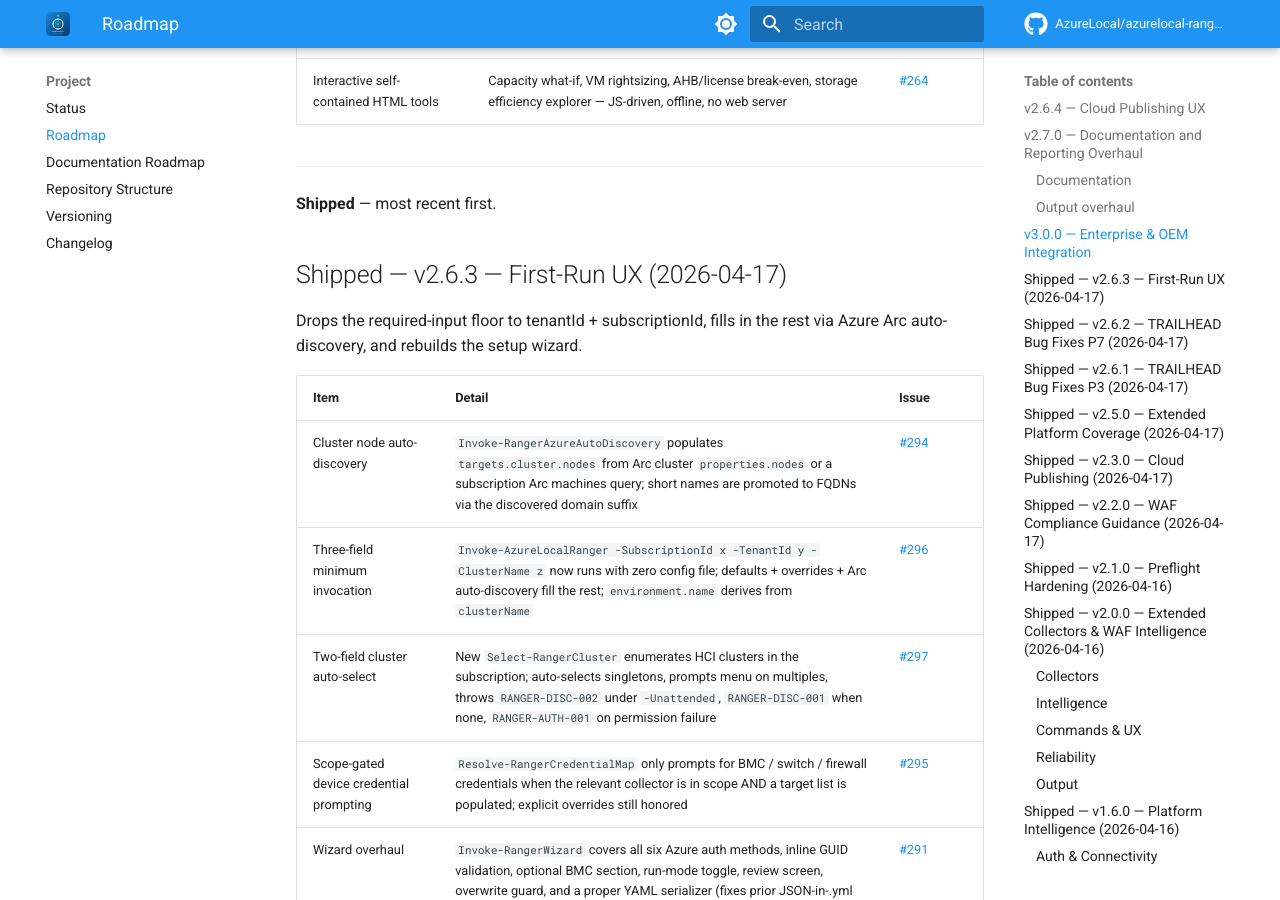
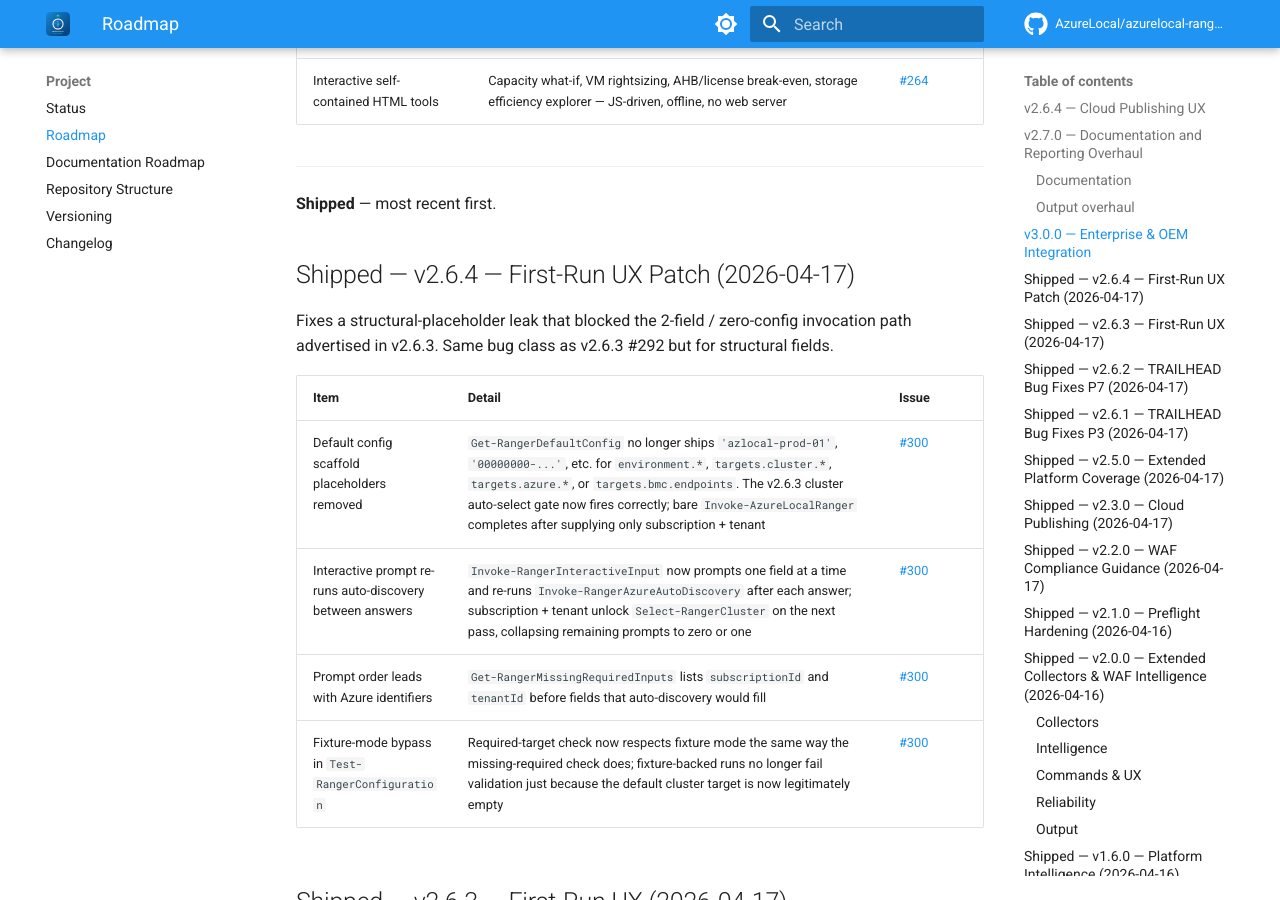
Before and after one commit to AzureLocal/azurelocal-ranger, an MkDocs documentation site: the page built from docs/project/roadmap.md, in a window 1280 px wide and 900 px high, scrolled down 3045 px. Built offline with MkDocs 1.6.1 and Material for MkDocs 9.7.7, drawn with Linux system fonts in a browser that asks for light colours; comment, search, counter and statistics services are not loaded.

Commit message:
fix(v2.6.4): default config scaffold placeholders break bare Invoke-AzureLocalRanger (#300)
v2.6.3 shipped with a structural-placeholder leak that blocked the
advertised 2-field / zero-config invocation path. Bare Invoke-AzureLocalRanger
(or -SubscriptionId x -TenantId y alone) threw validation errors for
environment.name, cluster.fqdn, and resourceGroup after the operator
answered subscription + tenant prompts. Auto-discovery never filled
those fields, even though the wizard-less path was supposed to.

Root cause: same bug class as v2.6.3 #292 (kv-ranger leak) but for
structural fields. Get-RangerDefaultConfig carried placeholder values
like 'azlocal-prod-01' and '00000000-...' that survived the deep merge
whenever the operator supplied nothing. The auto-discovery cluster-select
gate used IsNullOrWhiteSpace on clusterName, which returned false for
the placeholder string, so Select-RangerCluster was silently skipped.

Fix:
- Null every structural scaffold placeholder in Get-RangerDefaultConfig
  (environment.*, targets.cluster.*, targets.azure.*, targets.bmc.endpoints).
  The annotated YAML template keeps its [REQUIRED] sample values for
  operators who prefer to hand-edit.
- Reorder Get-RangerMissingRequiredInputs so subscription and tenant
  come first. cluster.fqdn and resourceGroup only prompt when
  clusterName is absent, since auto-discovery fills them otherwise.
- Rewrite Invoke-RangerInteractiveInput as a one-prompt-at-a-time loop
  that re-runs Invoke-RangerAzureAutoDiscovery after each answer.
  Supplying subscription + tenant fires Select-RangerCluster on the
  next pass and auto-fills clusterName, RG, FQDN, and nodes.
- Add fixture-mode bypass to Test-RangerConfiguration's required-target
  check, mirroring Get-RangerMissingRequiredInputs.

Tests:
- default config does not carry structural scaffold placeholders (#300)
- missing-required prompts list Azure subscription and tenant first (#300)
- missing-required drops cluster.fqdn and RG once clusterName is known (#300)
- 170/170 maproom unit tests pass (167 previous + 3 new)

Co-Authored-By: Claude Opus 4.7 (1M context) <noreply@anthropic.com>

```diff
--- a/docs/project/roadmap.md
+++ b/docs/project/roadmap.md
@@ -70,6 +70,17 @@ Enterprise integrations, specialized hardware protocols, advanced topology cover
 ---
 
 **Shipped** — most recent first.
+
+## Shipped — v2.6.4 — First-Run UX Patch (2026-04-17)
+
+Fixes a structural-placeholder leak that blocked the 2-field / zero-config invocation path advertised in v2.6.3. Same bug class as v2.6.3 #292 but for structural fields.
+
+| Item | Detail | Issue |
+| --- | --- | --- |
+| Default config scaffold placeholders removed | `Get-RangerDefaultConfig` no longer ships `'azlocal-prod-01'`, `'00000000-...'`, etc. for `environment.*`, `targets.cluster.*`, `targets.azure.*`, or `targets.bmc.endpoints`. The v2.6.3 cluster auto-select gate now fires correctly; bare `Invoke-AzureLocalRanger` completes after supplying only subscription + tenant | [#300](https://github.com/AzureLocal/azurelocal-ranger/issues/300) |
+| Interactive prompt re-runs auto-discovery between answers | `Invoke-RangerInteractiveInput` now prompts one field at a time and re-runs `Invoke-RangerAzureAutoDiscovery` after each answer; subscription + tenant unlock `Select-RangerCluster` on the next pass, collapsing remaining prompts to zero or one | [#300](https://github.com/AzureLocal/azurelocal-ranger/issues/300) |
+| Prompt order leads with Azure identifiers | `Get-RangerMissingRequiredInputs` lists `subscriptionId` and `tenantId` before fields that auto-discovery would fill | [#300](https://github.com/AzureLocal/azurelocal-ranger/issues/300) |
+| Fixture-mode bypass in `Test-RangerConfiguration` | Required-target check now respects fixture mode the same way the missing-required check does; fixture-backed runs no longer fail validation just because the default cluster target is now legitimately empty | [#300](https://github.com/AzureLocal/azurelocal-ranger/issues/300) |
 
 ## Shipped — v2.6.3 — First-Run UX (2026-04-17)
 
```
Also changed, not shown: CHANGELOG.md (+14 -0 lines), README.md (+1 -1 lines), docs/index.md (+1 -1 lines), docs/project/changelog.md (+9 -0 lines), docs/project/status.md (+5 -1 lines), 3 other files.
